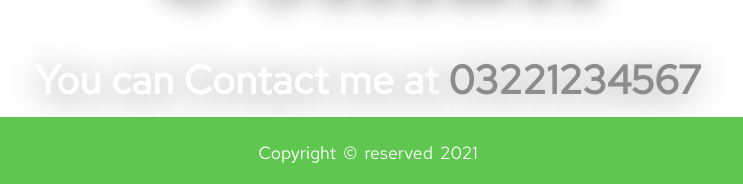
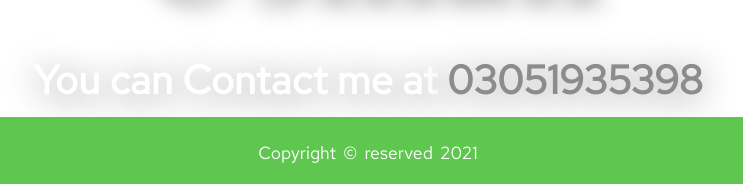
Before and after one commit to Default007s/Qari-Usman-site, a plain HTML site: page contact.html in a window 1280 px wide. Shown: the part 613-797 px from the top of the page, 272-1015 px from the left. Drawn offline with nearby package versions, Linux system fonts and the light colour scheme; a web font is replaced by a local one.

Commit message:
number corrected

```diff
--- a/contact.html
+++ b/contact.html
@@ -44,7 +44,7 @@
 
     <div class="contact">
       <p id="contact-head">Muahammad Usman</p>
-      <h1 id="number">You can Contact me at <span id="rnum">03221234567</span></h1>
+      <h1 id="number">You can Contact me at <span id="rnum">03051935398</span></h1>
     </div>
 
 
```
